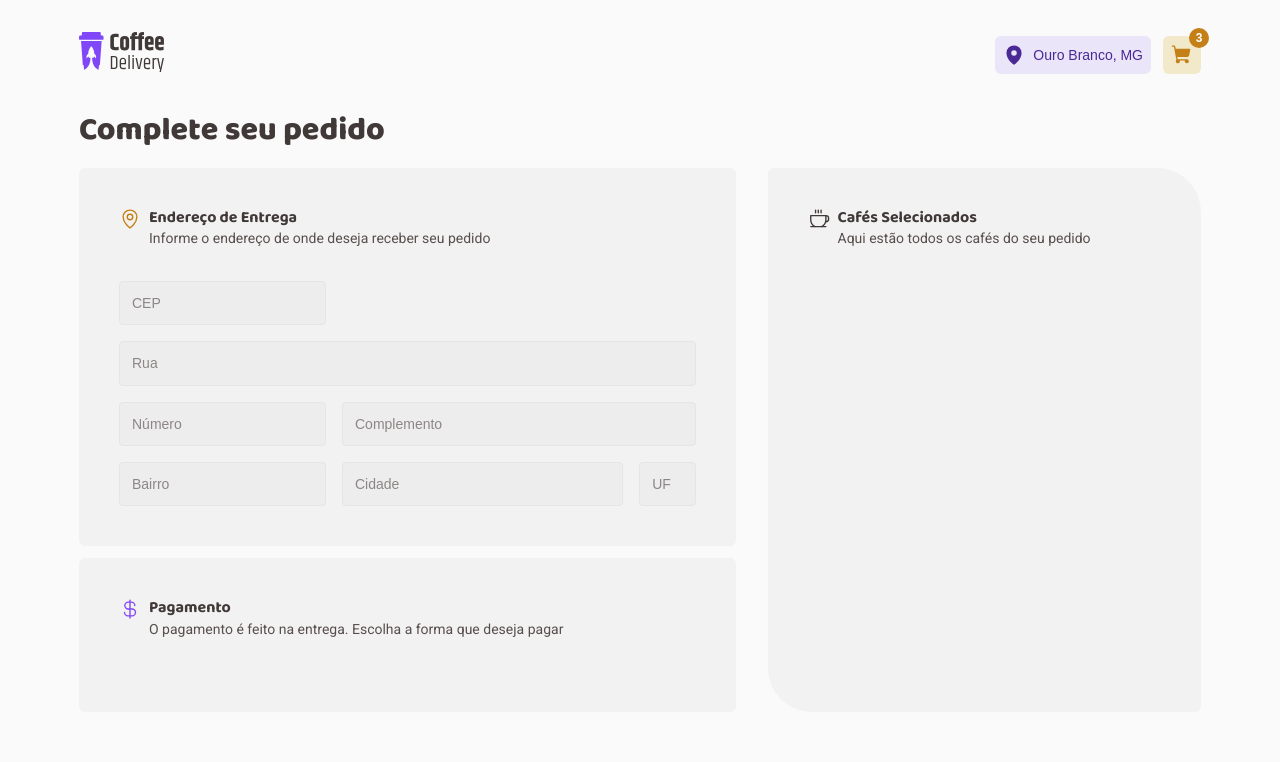
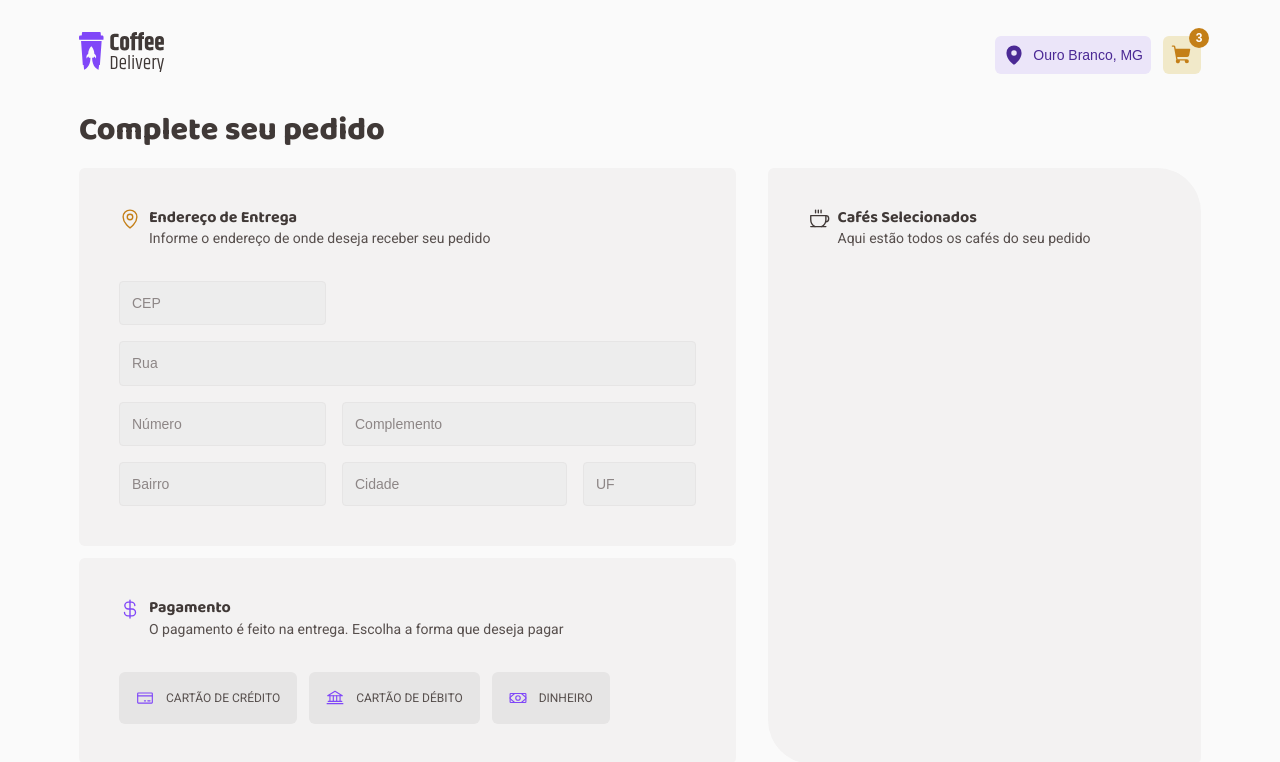
Before and after one commit to eoisaac/coffee_delivery, a React (Vite) app: page /success in a window 1280 px wide. Shown: the top 762 px of the page. Built offline with nearby package versions, Linux system fonts and the light colour scheme.

Commit message:
:lipstick: feat: add payment methods on checkout page form

```diff
--- a/src/pages/Checkout/index.tsx
+++ b/src/pages/Checkout/index.tsx
@@ -1,4 +1,11 @@
-import { Coffee, CurrencyDollar, MapPin } from 'phosphor-react'
+import {
+  Bank,
+  Coffee,
+  CreditCard,
+  CurrencyDollar,
+  MapPin,
+  Money,
+} from 'phosphor-react'
 import {
   CheckoutContainer,
   CoffeeOrderContainer,
@@ -9,16 +16,10 @@ import {
   Input,
   InputRow,
   InputWrap,
+  PaymentMethod,
+  PaymentMethodsContainer,
 } from './styles'
 // import { useForm } from 'react-hook-form'
-// import {
-//   Bank,
-//   Coffee,
-//   CreditCard,
-//   CurrencyDollar,
-//   MapPin,
-//   Money,
-// } from 'phosphor-react'
 
 export const Checkout = () => {
   // const { register, handleSubmit } = useForm()
@@ -114,6 +115,51 @@ export const Checkout = () => {
                 </span>
               </div>
             </Header>
+
+            <PaymentMethodsContainer>
+              <PaymentMethod htmlFor="credit">
+                <input
+                  type="radio"
+                  name="paymentMethod"
+                  id="credit"
+                  value="credit"
+                />
+                <div>
+                  <span>
+                    <CreditCard size={18} />
+                  </span>
+                  Cartão de Crédito
+                </div>
+              </PaymentMethod>
+              <PaymentMethod htmlFor="debit">
+                <input
+                  type="radio"
+                  name="paymentMethod"
+                  id="debit"
+                  value="debit"
+                />
+                <div>
+                  <span>
+                    <Bank size={18} />
+                  </span>
+                  Cartão de Débito
+                </div>
+              </PaymentMethod>
+              <PaymentMethod htmlFor="money">
+                <input
+                  type="radio"
+                  name="paymentMethod"
+                  id="money"
+                  value="money"
+                />
+                <div>
+                  <span>
+                    <Money size={18} />
+                  </span>
+                  Dinheiro
+                </div>
+              </PaymentMethod>
+            </PaymentMethodsContainer>
           </FieldsetContainer>
         </DeliveryContainer>
 
--- a/src/pages/Checkout/styles.ts
+++ b/src/pages/Checkout/styles.ts
@@ -19,18 +19,19 @@ export const CheckoutContainer = styled.main`
 export const FormContainer = styled.form`
   /* flex: 1; */
   display: flex;
+  /* flex-wrap: wrap; */
   gap: 2rem;
-
-  /* @media (min-width: ) { flex-wrap: wrap; } */
 `
 
 export const FieldsetContainer = styled.fieldset`
   all: unset;
-  padding: 2.5rem;
+  padding: 1rem;
   border-radius: 6px;
   background-color: ${(props) => props.theme['base-card']};
 
-  /* @media (min-width: ) { padding: 1rem } */
+  @media (min-width: 768px) {
+    padding: 2.5rem;
+  }
 `
 
 const ICON_COLOR = {
@@ -47,11 +48,13 @@ export const Header = styled.div<HeaderProps>`
   display: inline-flex;
   align-items: flex-start;
   gap: 0.5rem;
-  margin-bottom: 2rem;
+  margin-bottom: 1rem;
   line-height: 130%;
   color: ${(props) => props.theme[ICON_COLOR[props.iconColor]]};
 
-  /* @media (min-width: ) { margin-bottom: 1rem } */
+  @media (min-width: 768px) {
+    margin-bottom: 2rem;
+  }
 
   legend {
     font-family: 'Baloo 2', cursive;
@@ -77,6 +80,51 @@ export const CoffeeOrderContainer = styled(FieldsetContainer)`
   border-radius: 6px 44px;
 `
 
+export const PaymentMethodsContainer = styled.div`
+  width: 100%;
+  display: inline-flex;
+  gap: 0.75rem;
+  align-items: center;
+`
+
+export const PaymentMethod = styled.label`
+  position: relative;
+  cursor: pointer;
+
+  input {
+    all: unset;
+    display: none;
+  }
+
+  input + div {
+    display: inline-flex;
+    gap: 0.75rem;
+    align-items: center;
+    text-transform: uppercase;
+    font-size: 0.75rem;
+    padding: 1rem;
+    line-height: 0;
+    color: ${(props) => props.theme['base-text']};
+    border-radius: 6px;
+    border: solid 1px transparent;
+    background-color: ${(props) => props.theme['base-button']};
+
+    span {
+      color: ${(props) => props.theme.purple};
+    }
+
+    &:hover {
+      color: ${(props) => props.theme['base-subtitle']};
+      background-color: ${(props) => props.theme['base-hover']};
+    }
+  }
+
+  input:checked + div {
+    border-color: ${(props) => props.theme.purple};
+    background-color: ${(props) => props.theme['purple-light']};
+  }
+`
+
 export const InputWrap = styled.div`
   display: flex;
   flex-direction: column;
@@ -90,12 +138,8 @@ export const InputRow = styled.span`
 `
 
 export const Input = styled.div`
-  &:nth-child(2) {
-    flex: 1.4;
-  }
-
   &:nth-child(3) {
-    flex: 0.2;
+    flex: 0.5;
   }
 
   &:nth-child(even) {
```
